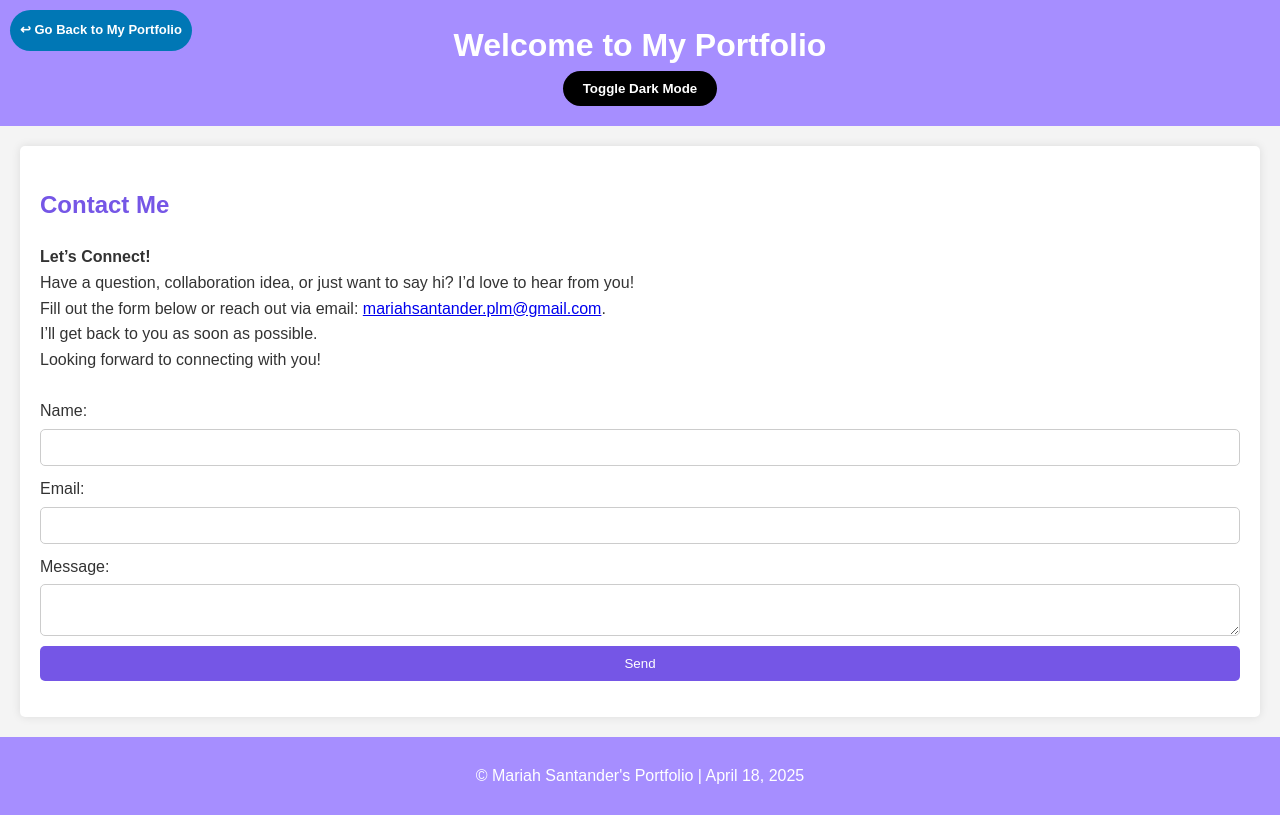
After one commit to SunThunderz/Portfolio, a PHP site: page /contact.html in a window 1280 px wide. The commit adds this page. Run offline with PHP 8.4, Linux system fonts and the light colour scheme.

Commit message:
Contact Me Function

```diff
--- a/brent-quote.css
+++ b/brent-quote.css
@@ -38,3 +38,4 @@ body {
 
   button:hover {
     background-color: #0056b3;
+  }
--- a/brent-quote.html
+++ b/brent-quote.html
@@ -85,7 +85,7 @@
             <p id="quoteDisplay"></p>
             <button id="new-quote">Generate Quote</button>
         </div>
-        <a href="index.html" class="back-button">Back to Portfolio</a>
+        <a href="index.html" class="back-button">Go Back to My Portfolio</a>
     </div>
     <script src="brent-quote.js"></script>
 </body>
--- /dev/null
+++ b/contact.html
@@ -0,0 +1,47 @@
+<!DOCTYPE html>
+<html lang="en">
+<head>
+    <meta charset="UTF-8">
+    <meta name="viewport" content="width=device-width, initial-scale=1.0">
+    <title>Contact Me</title>
+    <link rel="stylesheet" href="styles.css">
+</head>
+<body>
+<header>
+    <a href="index.html" class="back-button">
+        &#8617; Go Back to My Portfolio
+    </a>
+    <h1><strong>Welcome to My Portfolio</strong></h1>
+    <div class="header-buttons">
+        <button id="themeToggle"><strong>Toggle Dark Mode</strong></button>
+    </div>
+</header>
+
+<section id="contact">
+    <h2><strong>Contact Me</strong></h2>
+    <p id="contactMessage">
+        <strong>Let’s Connect!</strong><br>
+        Have a question, collaboration idea, or just want to say hi? I’d love to hear from you!<br>
+        Fill out the form below or reach out via email: <a href="mailto:mariahsantander.plm@gmail.com">mariahsantander.plm@gmail.com</a>.<br>
+        I’ll get back to you as soon as possible.<br>
+        Looking forward to connecting with you!
+    </p>
+    <form id="contactForm" action="send_message.php" method="POST">
+        <label for="name">Name:</label>
+        <input type="text" id="name" name="name" required>
+        <label for="email">Email:</label>
+        <input type="email" id="email" name="email" required>
+        <label for="message">Message:</label>
+        <textarea id="message" name="message" required></textarea>
+        <button type="submit">Send</button>
+    </form>
+    <p id="formMessage" style="color: green; font-weight: bold;"></p>
+</section>
+
+<footer>
+    <p>&copy; Mariah Santander's Portfolio | <span id="currentDate"></span></p>
+</footer>
+
+<script src="contact.js"></script>
+</body>
+</html>
--- /dev/null
+++ b/contact.js
@@ -0,0 +1,49 @@
+// Toggle Dark Mode and Light Mode
+const themeToggle = document.getElementById("themeToggle");
+themeToggle.addEventListener("click", () => {
+    document.body.classList.toggle("dark-mode");
+    if (document.body.classList.contains("dark-mode")) {
+        themeToggle.textContent = "Toggle Light Mode";
+    } else {
+        themeToggle.textContent = "Toggle Dark Mode";
+    }
+    themeToggle.style.fontWeight = "bold";
+});
+
+// Contact Form Submission
+document.addEventListener("DOMContentLoaded", () => {
+    const contactForm = document.getElementById("contactForm");
+    const formMessage = document.getElementById("formMessage");
+
+    contactForm.addEventListener("submit", (e) => {
+        e.preventDefault(); // Prevent the default form submission
+
+        const formData = new FormData(contactForm);
+
+        fetch("send_message.php", {
+            method: "POST",
+            body: formData,
+        })
+            .then((response) => response.text())
+            .then((data) => {
+                formMessage.textContent = data; // Display the response message
+                formMessage.style.color = "green"; // Set success message color
+                contactForm.reset(); // Reset the form fields
+            })
+            .catch((error) => {
+                formMessage.textContent = "An error occurred. Please try again.";
+                formMessage.style.color = "red"; // Set error message color
+                console.error("Error:", error);
+            });
+    });
+});
+
+// Update current date
+function updateDate() {
+    const dateElement = document.getElementById("currentDate");
+    const now = new Date();
+    const options = { year: 'numeric', month: 'long', day: 'numeric' };
+    const formattedDate = now.toLocaleDateString(undefined, options);
+    dateElement.textContent = formattedDate;
+}
+updateDate();
--- /dev/null
+++ b/delete_message.php
@@ -0,0 +1,6 @@
+<?php
+$conn = new mysqli("localhost", "root", "", "portfolio_db");
+$id = $_GET['id'];
+$conn->query("DELETE FROM messages WHERE id=$id");
+header("Location: admin_messages.php");
+?>
--- a/styles.css
+++ b/styles.css
@@ -353,3 +353,83 @@ body.dark-mode footer {
 .social-button:hover {
     background-color: #005582;
 }
+
+/* Contact Page Button */
+.contact-page-button {
+    display: inline-block;
+    margin-top: 15px;
+    padding: 10px 20px;
+    background-color: #0077b5;
+    color: white;
+    text-decoration: none;
+    border-radius: 5px;
+    transition: background 0.3s ease;
+}
+
+.contact-page-button:hover {
+    background-color: #005582;
+}
+
+/* Back Button in Header */
+header .back-button {
+    font-size: 13px;
+    position: absolute;
+    top: 10px;
+    left: 10px;
+    padding: 10px 10px;
+    background-color: #0077b5;
+    color: white;
+    text-decoration: none;
+    border-radius: 25px;
+    font-weight: bold;
+    transition: background 0.3s ease;
+    display: flex;
+    align-items: center;
+}
+
+header .back-button:hover {
+    background-color: #005582;
+}
+
+/* Login Page Styles */
+#login {
+    max-width: 400px;
+    margin: 50px auto;
+    padding: 20px;
+    border: 1px solid #ccc;
+    border-radius: 10px;
+    background-color: #f9f9f9;
+    box-shadow: 0 0 10px rgba(0, 0, 0, 0.1);
+}
+
+#login form {
+    display: flex;
+    flex-direction: column;
+}
+
+#login label {
+    margin-bottom: 5px;
+    font-weight: bold;
+}
+
+#login input {
+    margin-bottom: 15px;
+    padding: 10px;
+    border: 1px solid #ccc;
+    border-radius: 5px;
+}
+
+#login button {
+    padding: 10px;
+    background-color: #0077b5;
+    color: white;
+    border: none;
+    border-radius: 5px;
+    font-weight: bold;
+    cursor: pointer;
+    transition: background 0.3s ease;
+}
+
+#login button:hover {
+    background-color: #005582;
+}
```
Also changed, not shown: admin_messages.php (added, +28 -0 lines), edit_message.php (added, +27 -0 lines), index.html (+1 -14 lines), script.js (+0 -20 lines), send_message.php (added, +31 -0 lines).
